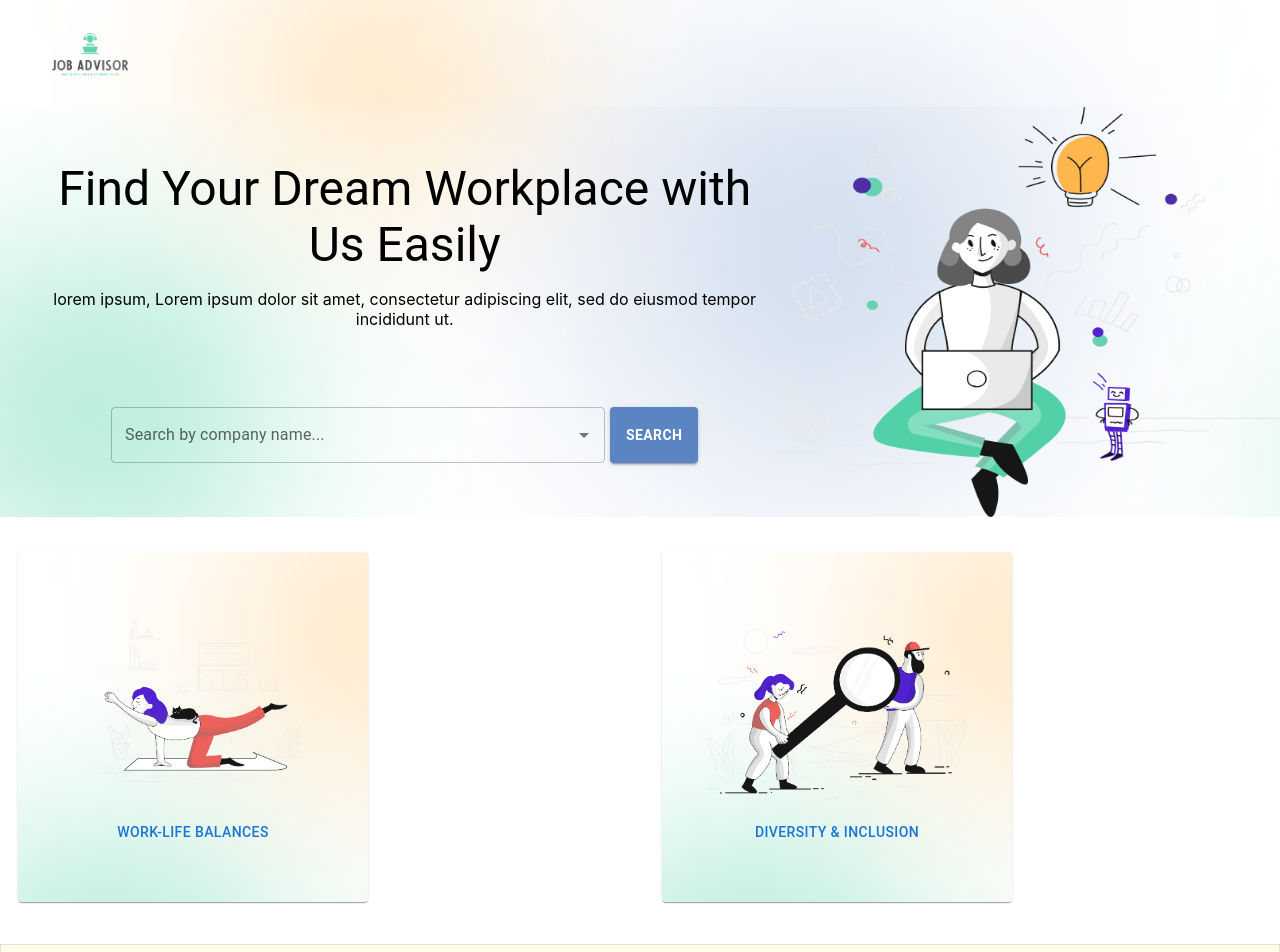
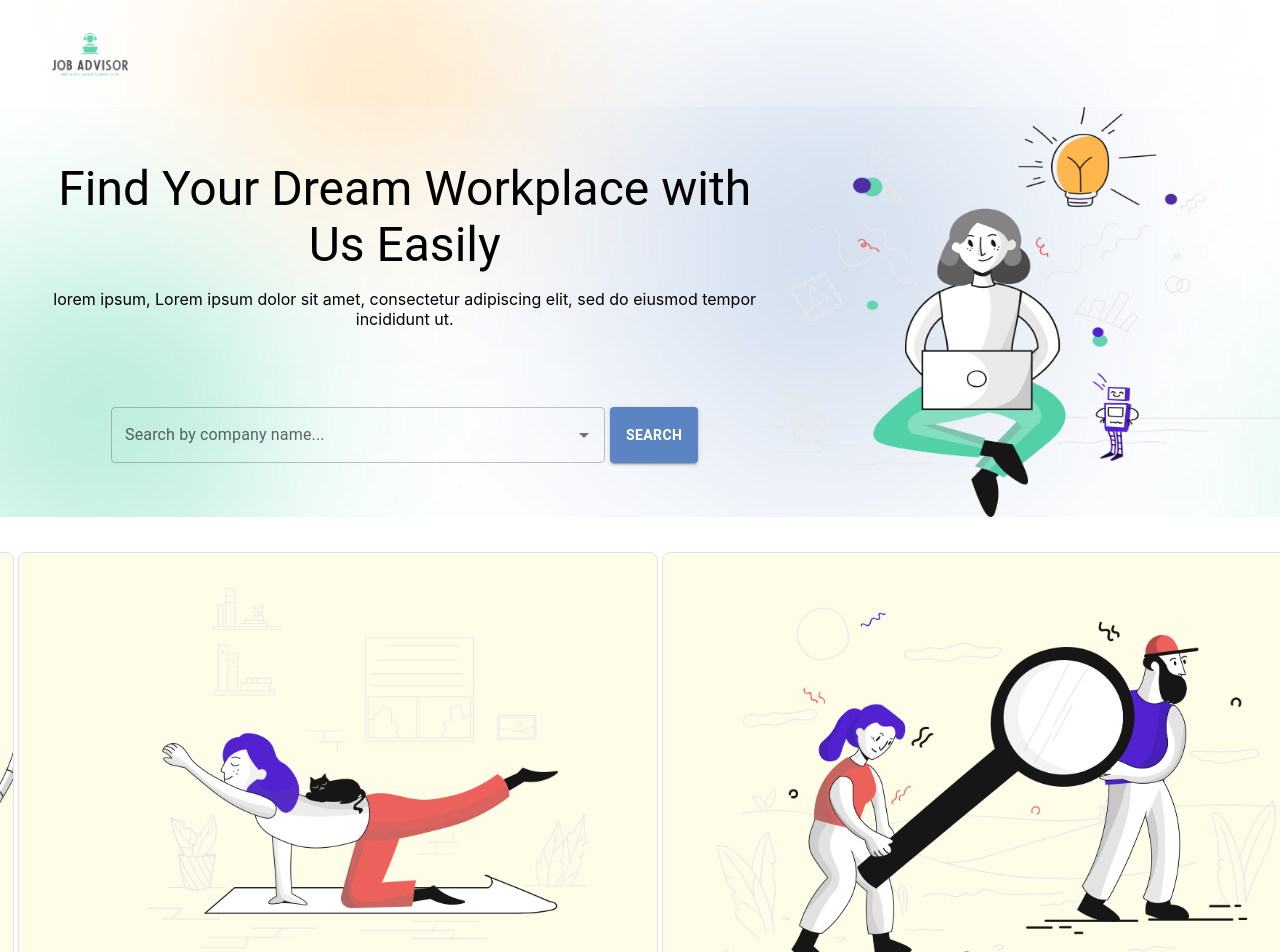
Before and after one commit to Job-Advisor-project/FrontEnd, a React (Create React App) app in the folder react/: page / in a window 1280 px wide. Shown: the top 952 px of the page. Built offline with nearby package versions, Linux system fonts and the light colour scheme; no server answers.

Commit message:
carousel change

```diff
--- a/react/src/components/CarouselCards.jsx
+++ b/react/src/components/CarouselCards.jsx
@@ -55,6 +55,7 @@ export default function CarouselSlide({ onSelect }) {
   );
 }
 
+//============================minju's comment=============================
 // export default function Carousel({ onInput }) {
 //   return (
 //     <div
--- a/react/src/components/Item.jsx
+++ b/react/src/components/Item.jsx
@@ -1,33 +1,80 @@
-import { Paper, Button } from "@mui/material";
+// import { Paper, Button } from "@mui/material";
+// import { useNavigate } from "react-router-dom";
+
+// export default function Item({ item, onSelect }) {
+//   const navigate = useNavigate();
+//   return (
+//     <Paper
+//       sx={{
+//         margin: "0px",
+//         backgroundImage: `url('${process.env.PUBLIC_URL}/assets/background.png')`,
+//       }}
+//       style={{
+//         display: "flex",
+//         flexDirection: "column",
+//         justifyContent: "center",
+//         width: "350px",
+//         height: "350px",
+//       }}
+//       onClick={() => {
+//         onSelect(item.collection);
+//         navigate("/searchResult");
+//       }}
+//     >
+//       <img
+//         src={item.image}
+//         alt={item.title}
+//         style={{ maxWidth: "80%", alignSelf: "center" }}
+//       ></img>
+
+//       <Button>{item.title}</Button>
+//     </Paper>
+//   );
+// }
+//===================tryout=========================
+
+import { Box, Button, Grid, Typography } from "@mui/material";
 import { useNavigate } from "react-router-dom";
 
 export default function Item({ item, onSelect }) {
   const navigate = useNavigate();
   return (
-    <Paper
+    <Box
       sx={{
-        margin: "0px",
-        backgroundImage: `url('${process.env.PUBLIC_URL}/assets/background.png')`,
-      }}
-      style={{
+        flexDirection: "row",
         display: "flex",
-        flexDirection: "column",
-        justifyContent: "center",
-        width: "350px",
-        height: "350px",
+        bgcolor: (theme) =>
+          theme.palette.mode === "amber" ? "yellow.50" : "#fffde7",
+        color: (theme) =>
+          theme.palette.mode === "dark" ? "grey.300" : "grey.800",
+        border: "1px solid",
+        borderColor: (theme) =>
+          theme.palette.mode === "dark" ? "grey.800" : "grey.300",
+        borderRadius: 2,
+        fontSize: "0.875rem",
+        fontWeight: "700",
       }}
       onClick={() => {
         onSelect(item.collection);
         navigate("/searchResult");
       }}
     >
-      <img
-        src={item.image}
-        alt={item.title}
-        style={{ maxWidth: "80%", alignSelf: "center" }}
-      ></img>
-
-      <Button>{item.title}</Button>
-    </Paper>
+      <Grid container spacing={2} sx={{ justifyContent: "center" }}>
+        <Grid item md={6} lg={12}>
+          <Typography sx={{ ml: 4 }}>
+            <img
+              src={item.image}
+              alt={item.title}
+              style={{
+                maxWidth: "100%",
+                height: "auto",
+                alignItems: "center",
+              }}
+            />
+          </Typography>
+        </Grid>
+        <Button>{item.title}</Button>
+      </Grid>
+    </Box>
   );
 }
```
